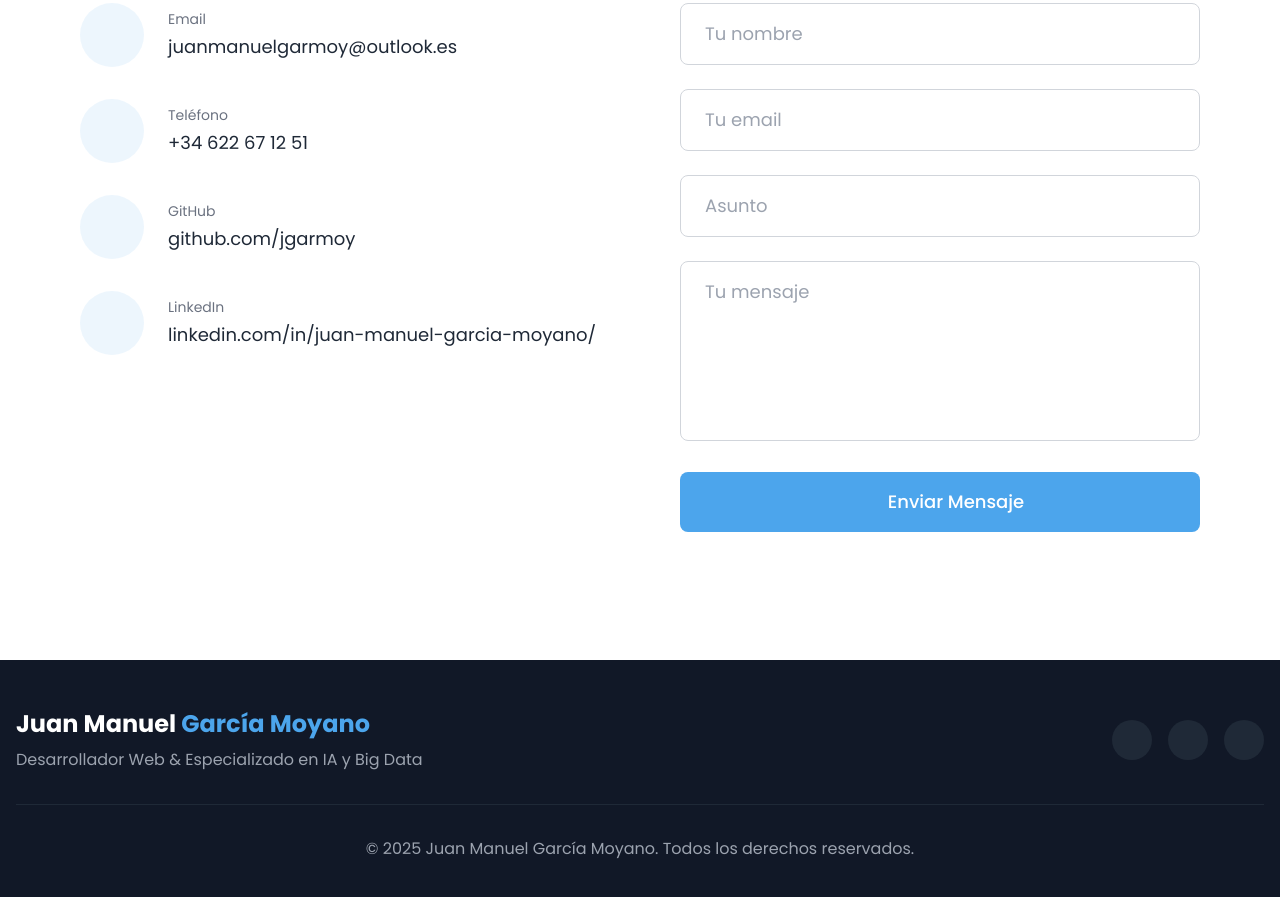
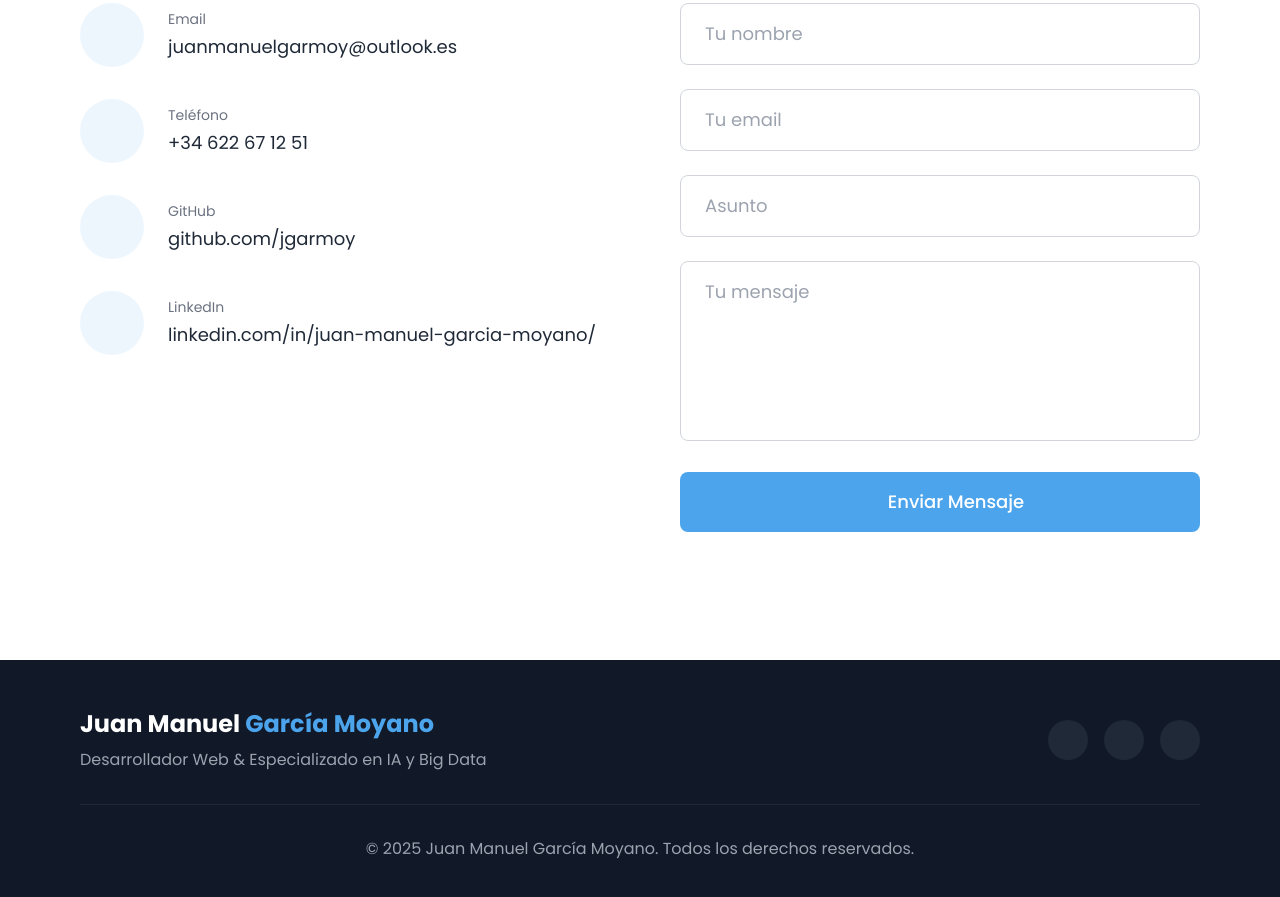
Before and after one commit to jgarmoy/portfolio, an Astro site: page / in a window 1280 px wide. Shown: the part 7348-8245 px from the top of the page. Built offline with nearby package versions, Linux system fonts and the light colour scheme; Astro itself is replaced by a stand-in of ours; some icons are missing.

Commit message:
De aumento el padding cuando el display es mayor a 1024 px

```diff
--- a/src/components/Footer.astro
+++ b/src/components/Footer.astro
@@ -5,7 +5,7 @@ const currentYear = new Date().getFullYear();
 ---
 
 <footer class="bg-gray-900 text-white py-12">
-  <div class="container mx-auto px-4">
+  <div class="container mx-auto px-6 lg:px-12 xl:px-20 max-w-7xl">
     <div class="flex flex-col md:flex-row justify-between items-center">
       <div class="mb-6 md:mb-0">
         <h3 class="text-2xl font-bold mb-2">
```
